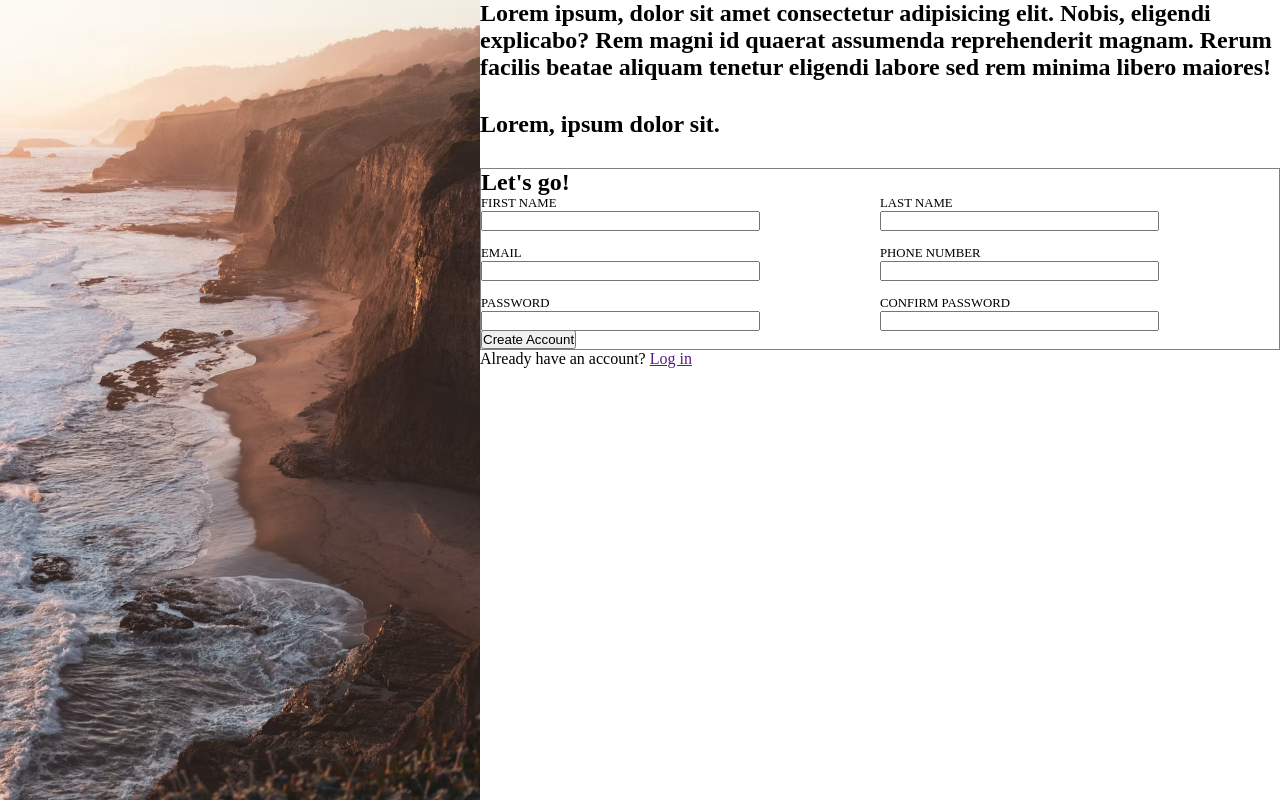
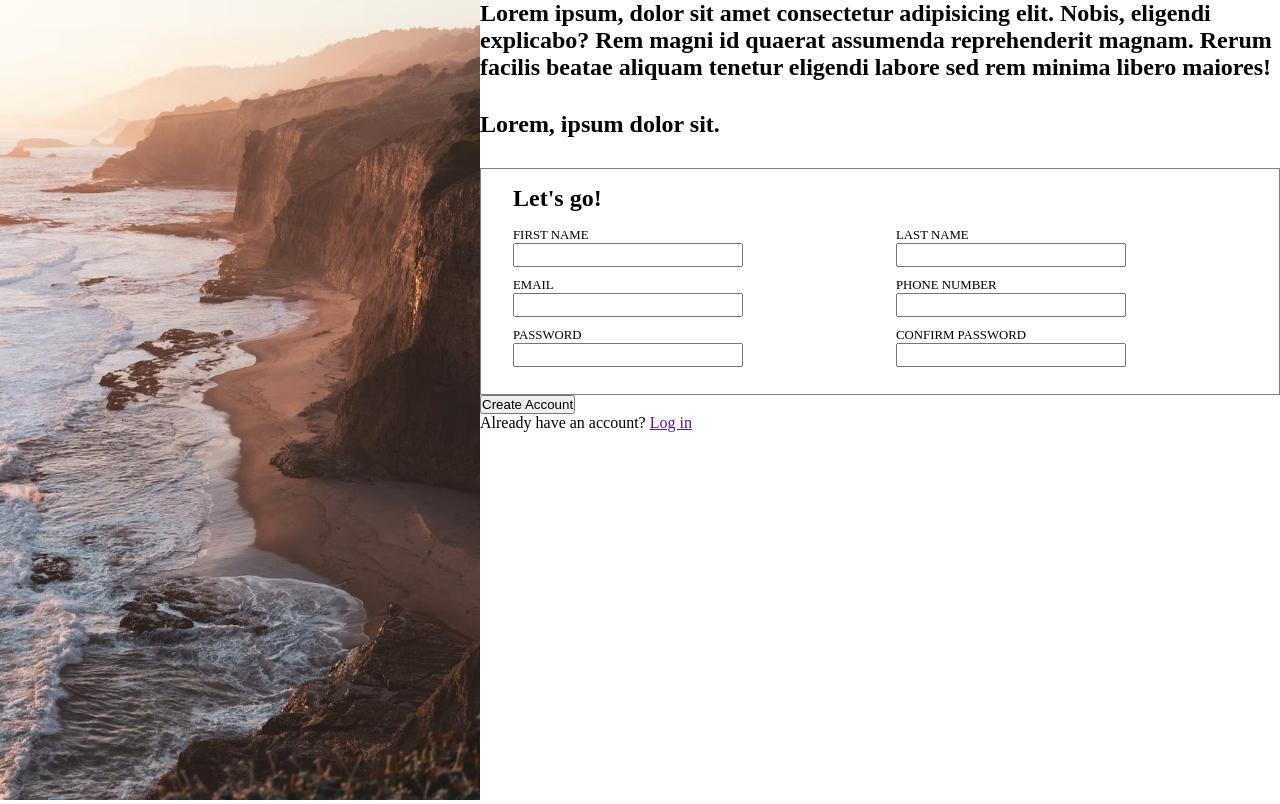
Before and after one commit to LucasAzevedoTheDev/sign-up-form, a plain HTML site: page index.html in a window 1280 px wide. Drawn offline with Linux system fonts and the light colour scheme.

Commit message:
fix border html and css

```diff
--- a/index.html
+++ b/index.html
@@ -15,6 +15,7 @@
       <h2 class="text">Lorem ipsum, dolor sit amet consectetur adipisicing elit. Nobis, eligendi explicabo? Rem magni id quaerat assumenda reprehenderit magnam. Rerum facilis beatae aliquam tenetur eligendi labore sed rem minima libero maiores!</h2>
       <h2 class="heading">Lorem, ipsum dolor sit.</h2>
       <form action="">
+        <div class="border">
           <h2>Let's go!</h2>
           <div class="form-container">
             <label for="first-name">FIRST NAME
@@ -30,6 +31,7 @@
             <label for="confirm-password">CONFIRM PASSWORD
             <input type="password" id="confirm-password"></label>
           </div>
+        </div>
         <button>Create Account</button>
       </form>
       <p>Already have an account? <a href="">Log in</a></p>
--- a/styles.css
+++ b/styles.css
@@ -53,22 +53,23 @@
 
 input {
   display: block;
-  width: 70%;
-  height: 60%;
+  width: 60%;
+  height: 70%;
 }
 
 label {
   font-size: 0.8rem;
 }
 
-legend {
-  font-size: 20px;
-  margin-left: 1rem;
-  margin-top: 2rem;
+h2 {
+  margin-bottom: 1rem;
 }
 
-form {
+.border {
   border: 1px solid grey;
+  padding-left: 2rem;
+  padding-top: 1rem;
+  padding-bottom: 2rem;
 }
 
 
```
Lines whose indentation alone changed are shown as unchanged.
